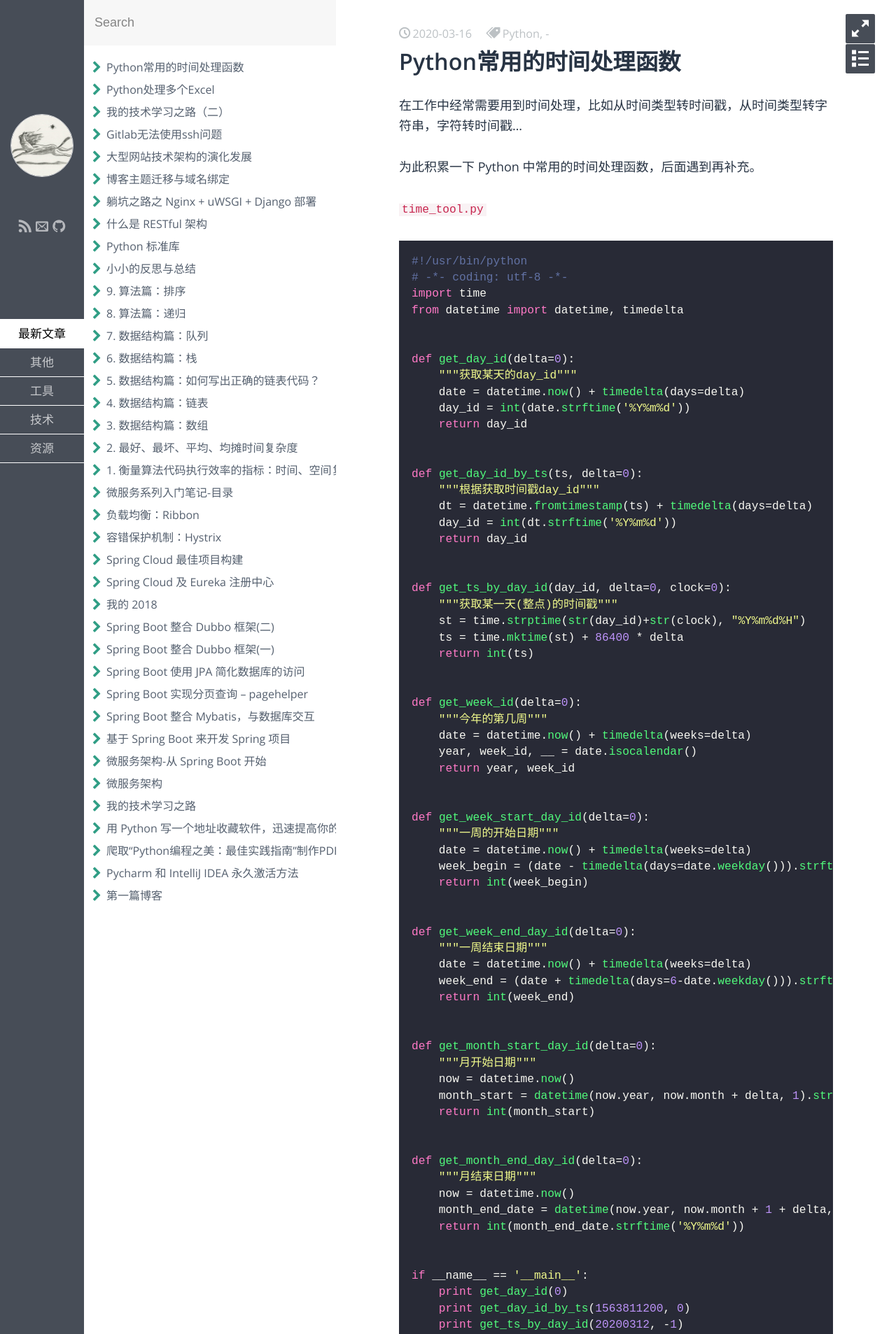
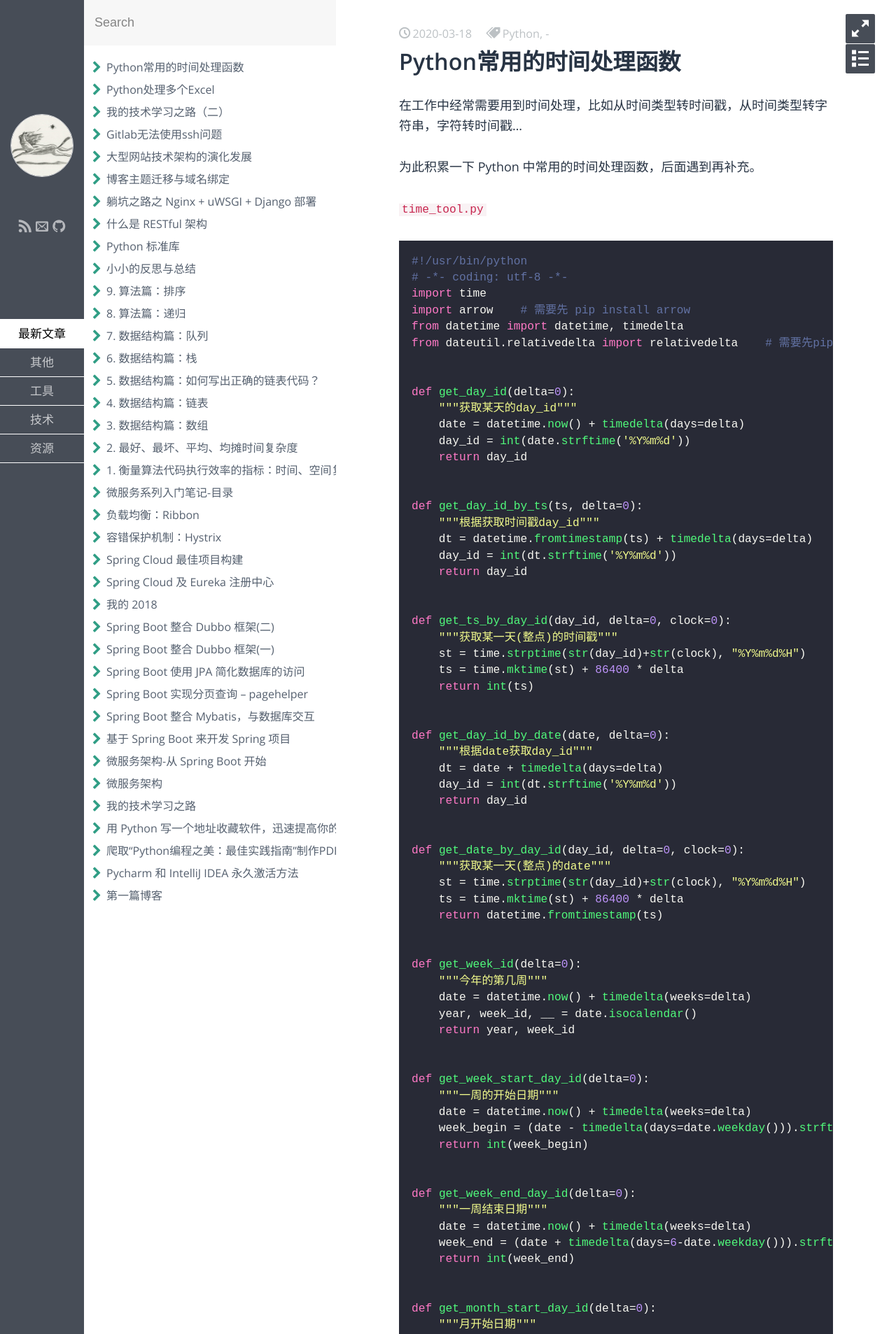
Before and after one commit to turbobin/turbobin.github.io, a Jekyll site: the page built from _posts/2020-03-18-python-time.md, in a window 1280 px wide. Shown: the top 1907 px of the page at 70% size. Built offline with Jekyll 4.4.1, drawn with Linux system fonts in a browser that asks for light colours; some web fonts are replaced; some of the changed text lies outside the part shown.

Commit message:
modify python-time

````diff
--- a/_posts/2020-03-16-python-time.md
+++ b/_posts/2020-03-18-python-time.md
@@ -2,7 +2,7 @@
 layout:     post
 title:      Python常用的时间处理函数
 subtitle:
-date:       2020-03-16
+date:       2020-03-18
 author:     turbobin
 header-img:
 catalog: true
@@ -21,7 +21,9 @@
 #!/usr/bin/python
 # -*- coding: utf-8 -*-
 import time
+import arrow    # 需要先 pip install arrow
 from datetime import datetime, timedelta
+from dateutil.relativedelta import relativedelta    # 需要先pip install python-dateutil
 
 
 def get_day_id(delta=0):
@@ -43,6 +45,20 @@
     st = time.strptime(str(day_id)+str(clock), "%Y%m%d%H")
     ts = time.mktime(st) + 86400 * delta
     return int(ts)
+
+
+def get_day_id_by_date(date, delta=0):
+    """根据date获取day_id"""
+    dt = date + timedelta(days=delta)
+    day_id = int(dt.strftime('%Y%m%d'))
+    return day_id
+
+
+def get_date_by_day_id(day_id, delta=0, clock=0):
+    """获取某一天(整点)的date"""
+    st = time.strptime(str(day_id)+str(clock), "%Y%m%d%H")
+    ts = time.mktime(st) + 86400 * delta
+    return datetime.fromtimestamp(ts)
 
 
 def get_week_id(delta=0):
@@ -80,17 +96,60 @@
     return int(month_end_date.strftime('%Y%m%d'))
 
 
+def get_relative_date(date, delta=0, relative_type="day"):
+    """获取相对日期"""
+    relative_date = date
+    if relative_type == "hour":
+        relative_date = date + relativedelta(hours=delta)
+    elif relative_type == "day":
+        relative_date = date + relativedelta(days=delta)
+    elif relative_type == "week":
+        relative_date = date + relativedelta(weeks=delta)
+    elif relative_type == "month":
+        relative_date = date + relativedelta(months=delta)
+    elif relative_type == "year":
+        relative_date = date + relativedelta(years=delta)
+    return relative_date
+
+
+def get_humanize_time(date, lg="zh"):
+    """返回可读化时间"""
+    a = arrow.get(date, tzinfo='local')
+    return a.humanize(locale=lg)
+
+
+def date_format(date, f="YYYY-MM-DD HH:mm:ss"):
+    """日期格式化，可以传date对象或时间戳"""
+    return arrow.get(date, tzinfo='local').format(f)
+
+
 if __name__ == '__main__':
-    print get_day_id(0)
-    print get_day_id_by_ts(1563811200, 0)
-    print get_ts_by_day_id(20200312, -1)
-    print get_week_id()
-    print get_week_start_day_id(0)
-    print get_week_end_day_id(0)
-    print get_month_start_day_id(0)
-    print get_month_end_day_id(-3)
+    print '1:', get_day_id(0)
+    print '2:', get_day_id_by_ts(1563811200, 0)
+    print '3:', get_ts_by_day_id(20200312, -1)
+    print '4:', get_week_id()
+    print '5:', get_week_start_day_id(0)
+    print '6:', get_week_end_day_id(0)
+    print '7:', get_month_start_day_id(0)
+    print '8:', get_month_end_day_id(-3)
+    print '9:', get_relative_date(datetime.now())
+    print '10:', get_humanize_time(time.time() - 60, "zh")
+    print '11:', date_format(time.time())
+
 ```
 
-另外还有一些不错的时间处理模块 , 如`pytho-dateutil`，`arrow`
+返回：
 
-arrow 简要教程链接：https://foofish.net/python-arrow.html
+```
+1： 20200318
+2： 20190723
+3： 1583856000
+4： (2020, 12)
+5： 20200316
+6： 20200322
+7： 20200301
+8： 20191231
+9： 2020-03-18 18:20:16.844000
+10： 1分钟前
+11： 2020-03-18 18:20:16
+```
````
